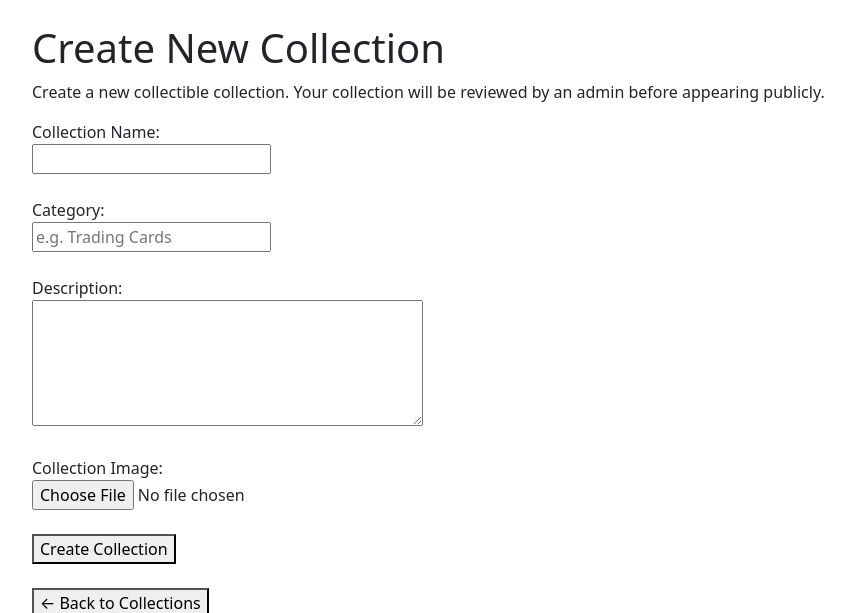
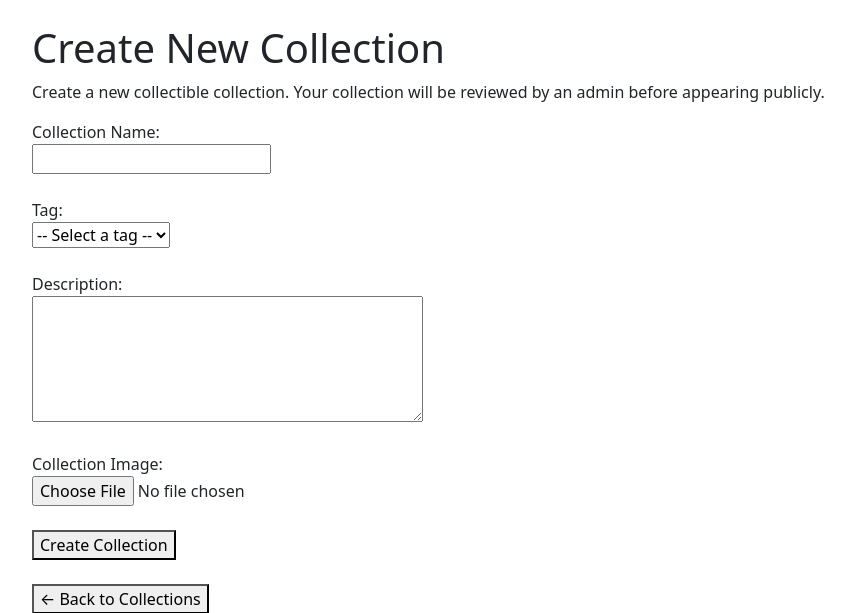
Before and after one commit to 1celatte/CollectiX, a Flask app: page /collections/create in a window 1280 px wide. Shown: the part 56-669 px from the top of the page, without its empty margins (50-905 px from the left). Run offline with Flask 3, Linux system fonts and the light colour scheme; the visitor is signed in with stand-in values (Sample User, id 1); data that the repository does not hold is empty.

Commit message:
refine feature with tag system

```diff
--- a/app/collection/feature.py
+++ b/app/collection/feature.py
@@ -1,7 +1,7 @@
 from flask import Blueprint, render_template, url_for, redirect, request, flash
 from flask_login import login_required, current_user
 from app.extensions import db
-from app.models import Collection, Item, Submission,UserCollection
+from app.models import Collection, Item, Submission,UserCollection,Tag
 from . import collection_bp
 import os
 from werkzeug.utils import secure_filename
@@ -67,14 +67,18 @@ def view_collection(collection_id):
 @login_required
 def create_collection():
 
+    # Load approved tags for the dropdown.
+    tags = Tag.query.order_by(Tag.name).all()
+
     if request.method == "POST":
 
-        # Get information from form
-        name = request.form.get("name")
-        category = request.form.get("category")
+        # Get information from the form.
+        name = request.form.get("name", "").strip()
+        tag_value = request.form.get("tag_id")
+        new_tag = request.form.get("new_tag", "").strip()
         description = request.form.get("description")
 
-        # Check if collection already exists
+        # Check if collection already exists.
         existing_collection = Collection.query.filter_by(
             name=name
         ).first()
@@ -90,11 +94,101 @@ def create_collection():
                 url_for("collection.list_collections")
             )
 
-        # Get uploaded image
+        selected_tag_id = None
+        requested_new_tag = None
+
+        # User selected Other.
+        if tag_value == "other":
+
+            if not new_tag:
+
+                flash(
+                    "Please enter a name for the new tag.",
+                    "error"
+                )
+
+                return render_template(
+                    "create.html",
+                    tags=tags
+                )
+
+            # Prevent duplicates among approved tags.
+            existing_tag = Tag.query.filter(
+                db.func.lower(Tag.name) == new_tag.lower()
+            ).first()
+
+            if existing_tag:
+
+                flash(
+                    "This tag already exists. Please select it from the list.",
+                    "error"
+                )
+
+                return render_template(
+                    "create.html",
+                    tags=tags
+                )
+
+            # Prevent duplicate pending tag requests.
+            pending_tag_request = Submission.query.filter(
+                Submission.status == "pending",
+                db.func.lower(Submission.new_tag) == new_tag.lower()
+            ).first()
+
+            if pending_tag_request:
+
+                flash(
+                    "This new tag is already waiting for admin approval.",
+                    "error"
+                )
+
+                return render_template(
+                    "create.html",
+                    tags=tags
+                )
+
+            # Do not create a Tag yet.
+            requested_new_tag = new_tag
+
+        else:
+
+            # User selected an existing tag.
+            if not tag_value:
+
+                flash(
+                    "Please select a tag.",
+                    "error"
+                )
+
+                return render_template(
+                    "create.html",
+                    tags=tags
+                )
+
+            selected_tag = db.session.get(
+                Tag,
+                int(tag_value)
+            )
+
+            if not selected_tag:
+
+                flash(
+                    "The selected tag is not valid.",
+                    "error"
+                )
+
+                return render_template(
+                    "create.html",
+                    tags=tags
+                )
+
+            selected_tag_id = selected_tag.id
+
+        # Get uploaded image.
         image_file = request.files.get("image")
         image_filename = None
 
-        # Save image
+        # Save image.
         if image_file and image_file.filename:
 
             image_filename = secure_filename(
@@ -119,32 +213,51 @@ def create_collection():
                 )
             )
 
-        # Create new collection
+        # Create the pending collection.
         collection = Collection(
             name=name,
-            category=category,
+            tag_id=selected_tag_id,
             description=description,
             image=image_filename,
             status="pending",
             created_by=current_user.id
         )
 
-        # Save to database
         db.session.add(collection)
+        db.session.flush()
+
+        # Save a requested new tag for later admin approval.
+        if requested_new_tag:
+
+            submission = Submission(
+                user_id=current_user.id,
+                type="new_collection",
+                collection_id=collection.id,
+                tag_id=None,
+                new_tag=requested_new_tag,
+                name=name,
+                description=description,
+                image=image_filename,
+                status="pending"
+            )
+
+            db.session.add(submission)
+
         db.session.commit()
 
-        # Success message
         flash(
             "Collection submitted successfully! Waiting for admin approval.",
             "success"
         )
 
-        # Go back to collection list
         return redirect(
             url_for("collection.list_collections")
         )
 
-    return render_template("create.html")
+    return render_template(
+        "create.html",
+        tags=tags
+    )
 
 #=====================================================================================================================
 
@@ -155,7 +268,6 @@ def create_collection():
 @collection_bp.route("/<int:collection_id>/add", methods=["GET", "POST"])
 @login_required
 def add_item(collection_id):
-
     collection = Collection.query.get_or_404(collection_id)
 
     if request.method == "POST":
@@ -163,7 +275,7 @@ def add_item(collection_id):
         name = request.form.get("name", "").strip()
         description = request.form.get("description", "").strip()
 
-        # Check empty name
+    # Check empty name
         if not name:
             flash("Item name is required.")
             return redirect(
@@ -173,7 +285,7 @@ def add_item(collection_id):
                 )
             )
 
-        # Check if item already exists
+    # Check if item already exists
         existing_item = Item.query.filter(
             Item.collection_id == collection.id,
             db.func.lower(Item.name) == name.lower()
@@ -188,7 +300,7 @@ def add_item(collection_id):
                 )
             )
 
-        # Check if someone has already submitted the same item
+    # Check if someone has already submitted the same item
         existing_submission = Submission.query.filter(
             Submission.collection_id == collection.id,
             Submission.type == "new_item",
@@ -205,7 +317,7 @@ def add_item(collection_id):
                 )
             )
 
-        # Create pending submission
+    # Create pending submission
         submission = Submission(
             user_id=current_user.id,
             type="new_item",
--- a/app/collection/template/create.html
+++ b/app/collection/template/create.html
@@ -3,7 +3,6 @@
 {% block title %}
 Create New Collection
 {% endblock %}
-
 
 {% block content %}
 
@@ -15,13 +14,13 @@ Create New Collection
     appearing publicly.
 </p>
 
-
 <form
     method="POST"
     enctype="multipart/form-data"
 >
 
     <!-- Collection Name -->
+
     <div>
 
         <label for="name">
@@ -39,33 +38,76 @@ Create New Collection
 
     </div>
 
+    <br>
+
+    <!-- Tag -->
+
+    <div>
+
+        <label for="tag_id">
+            Tag:
+        </label>
+
+        <br>
+
+        <select
+            id="tag_id"
+            name="tag_id"
+            required
+            onchange="toggleNewTagField()"
+        >
+
+            <option value="">
+                -- Select a tag --
+            </option>
+
+            {% for tag in tags %}
+
+                <option value="{{ tag.id }}">
+                    {{ tag.name }}
+                </option>
+
+            {% endfor %}
+
+            <option value="other">
+                Other
+            </option>
+
+        </select>
+
+    </div>
 
     <br>
 
+    <!-- New Tag: shown only for Other -->
 
-    <!-- Category -->
-    <div>
+    <div
+        id="new-tag-field"
+        style="display: none;"
+    >
 
-        <label for="category">
-            Category:
+        <label for="new_tag">
+            New Tag Name:
         </label>
 
         <br>
 
         <input
             type="text"
-            id="category"
-            name="category"
-            placeholder="e.g. Trading Cards"
+            id="new_tag"
+            name="new_tag"
+            maxlength="80"
+            placeholder="e.g. KPOP MERCHANDISE"
         >
+
+        <p>
+            Your new tag will require admin approval.
+        </p>
 
     </div>
 
+    <!-- Description -->
 
-    <br>
-
-
-    <!-- Description -->
     <div>
 
         <label for="description">
@@ -83,11 +125,10 @@ Create New Collection
 
     </div>
 
-
     <br>
 
+    <!-- Collection Image -->
 
-    <!-- Collection Image -->
     <div>
 
         <label for="image">
@@ -105,25 +146,41 @@ Create New Collection
 
     </div>
 
-
     <br>
 
+    <!-- Submit -->
 
-    <!-- Submit -->
     <button type="submit">
         Create Collection
     </button>
 
 </form>
 
-
 <br>
-
 
 <!-- Back to Collections -->
 
 <a href="{{ url_for('collection.list_collections') }}">
-   <button>← Back to Collections</button>
+    <button type="button">
+        ← Back to Collections
+    </button>
 </a>
 
+<script>
+    function toggleNewTagField() {
+        const tagSelect = document.getElementById("tag_id");
+        const newTagField = document.getElementById("new-tag-field");
+        const newTagInput = document.getElementById("new_tag");
+
+        const selectedOther = tagSelect.value === "other";
+
+        newTagField.style.display = selectedOther ? "block" : "none";
+        newTagInput.required = selectedOther;
+
+        if (!selectedOther) {
+            newTagInput.value = "";
+        }
+    }
+</script>
+
 {% endblock %}
```
Also changed, not shown: app/collection/template/item.html (+9 -16 lines), app/collection/template/list.html (+13 -2 lines), app/collection/template/view.html (+14 -3 lines).
